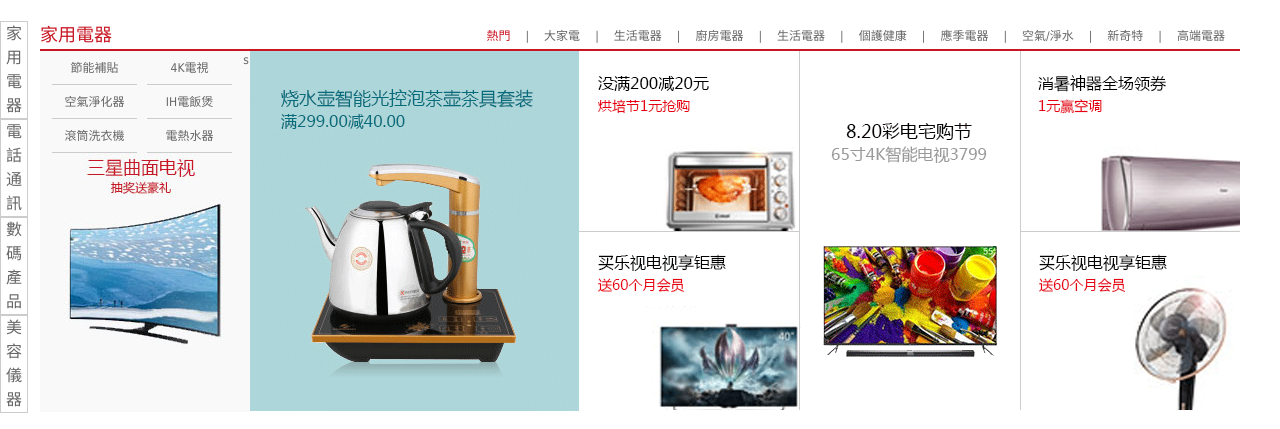
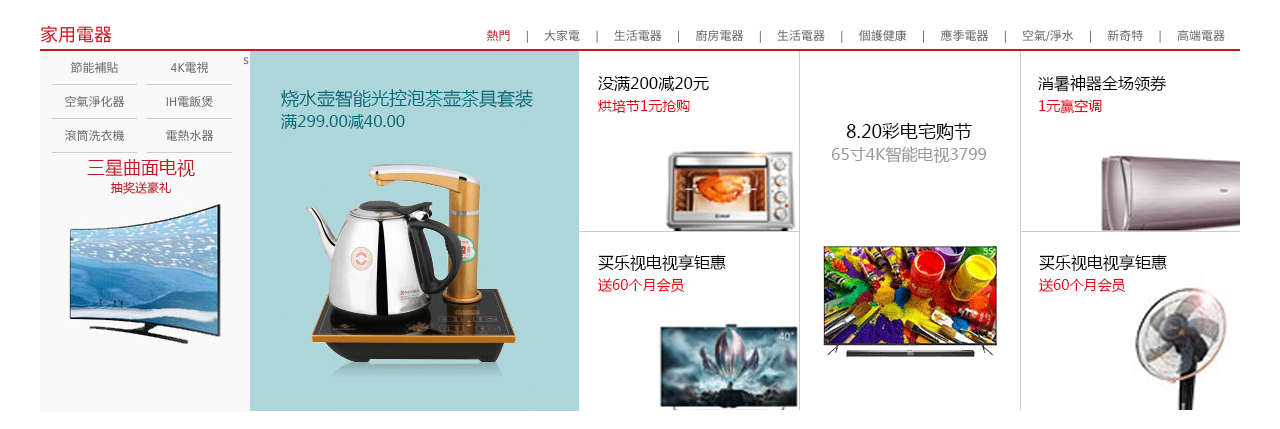
Before and after one commit to cookiemice/index.html, a plain HTML site: page index(me).html in a window 1280 px wide. Shown: the part 1305-1734 px from the top of the page. Drawn offline with Linux system fonts and the light colour scheme; files whose address does not match are found by name.

Commit message:
Update index(me).html

```diff
--- a/index(me).html
+++ b/index(me).html
@@ -266,14 +266,7 @@
 </div>
 <!-- floor開始 -->
 <div class="floor clearfix">
-    <div class="floor_nav stylered" >
-       <ul>
-           <li><a href="#home">家用電器</a></li>
-           <li><a href="#tel">電話通訊</a></li>
-           <li><a href="#digital">數碼產品</a></li>
-           <li><a href="#beauty">美容儀器</a></li>
-       </ul>
-   </div>
+
 <div class="w">
     <!-- 1樓家用電器 -->
     <div class="floor1">
```
